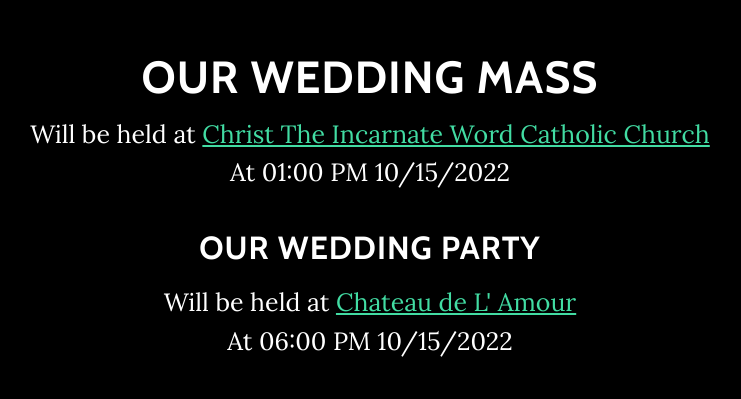
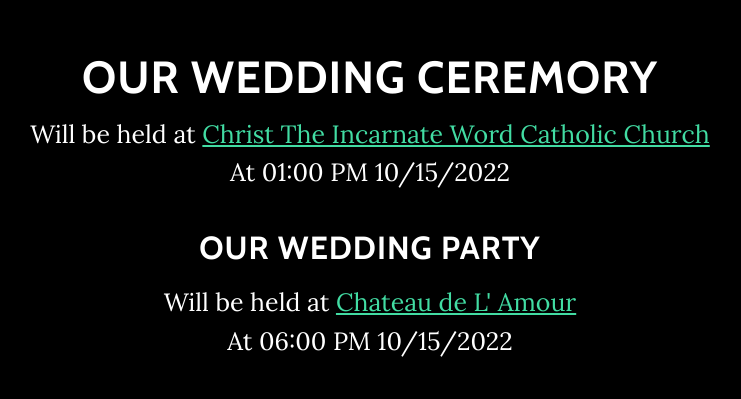
Before and after one commit to LouisLe1996/wedding, a plain HTML site: page index.html in a window 1280 px wide. Shown: the part 1173-1572 px from the top of the page, without its empty margins (270-1011 px from the left). Drawn offline with nearby package versions, Linux system fonts and the light colour scheme; a web font is replaced by a local one.

Commit message:
Update index.html

```diff
--- a/index.html
+++ b/index.html
@@ -47,7 +47,7 @@
         <div class="container">
             <div class="row" style="margin-top: 20%;margin-bottom: 20%;">
                 <div class="col-lg-8 mx-auto">
-                    <h2 style="font-size: 45px;margin-bottom: 10px;">Our wedding mass</h2>
+                    <h2 style="font-size: 45px;margin-bottom: 10px;">Our wedding Ceremory</h2>
                     <p style="font-size: 25px;">Will be held at&nbsp;<a href="https://goo.gl/maps/EmjysPjPYwTwznm97" target="_blank">Christ The Incarnate Word Catholic Church</a></p>
                     <p style="font-size: 25px;margin-top: -5%;margin-bottom: 5%;">At 01:00 PM 10/15/2022</p>
                     <h2 style="margin-bottom: 2%;">Our wedding party</h2>
```
